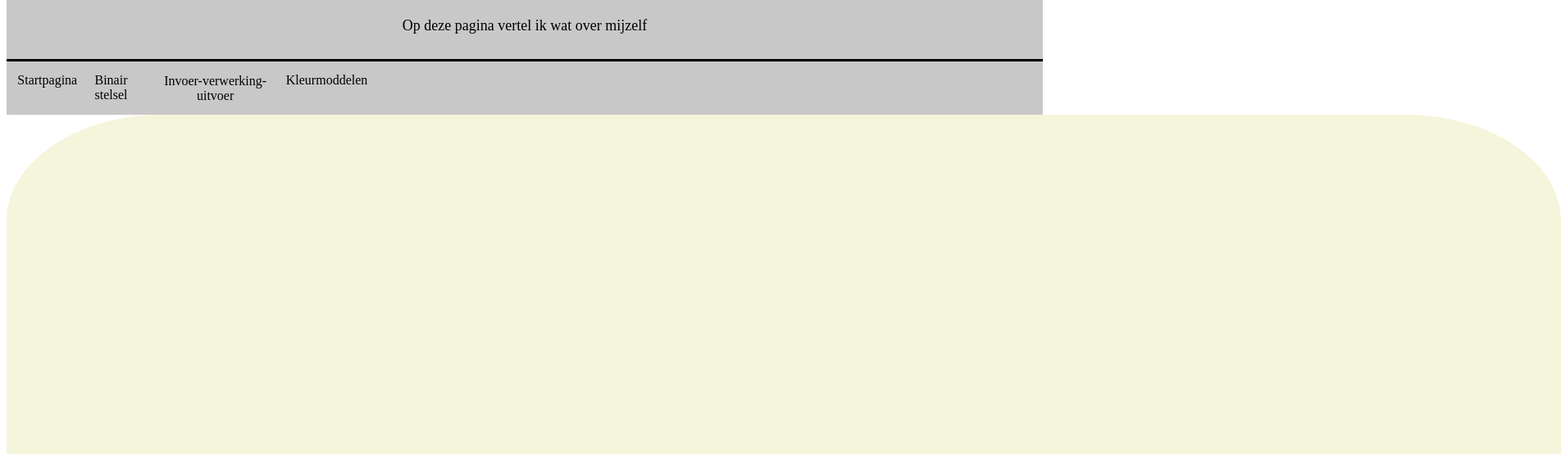
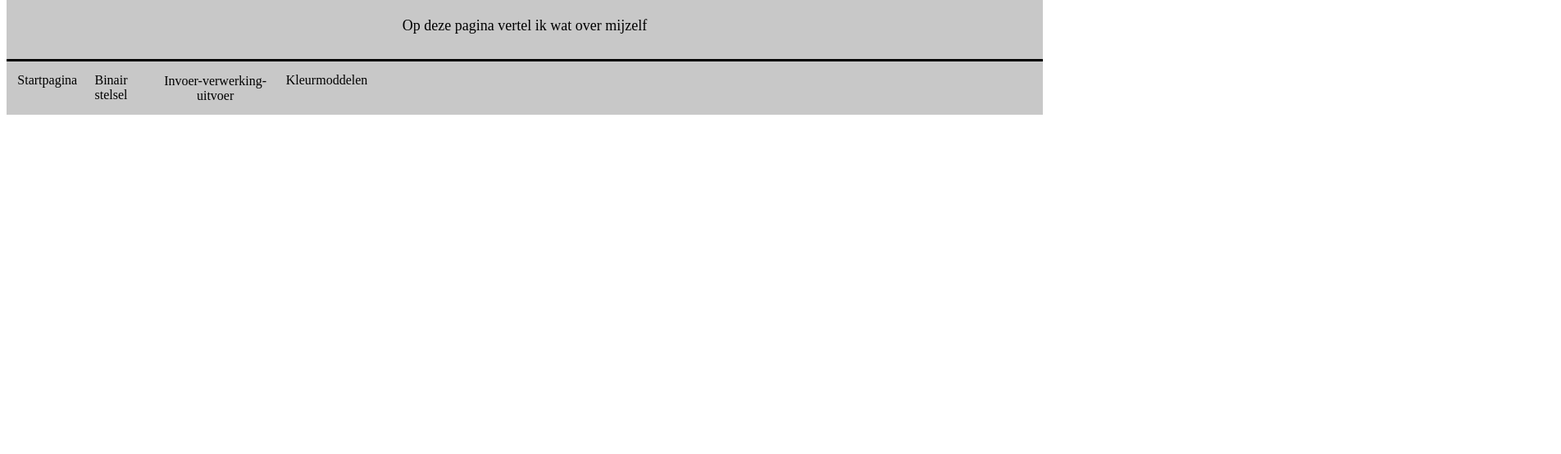
Before and after one commit to ties8/ties8.github.io, a plain HTML site: page index.html in a window 1280 px wide. Shown: the part 90-644 px from the top of the page at 82% size, 1904 px wide, since content can reach past the window. Drawn offline with Linux system fonts and the light colour scheme.

Commit message:
huts 2.po

```diff
--- a/opmaak.css
+++ b/opmaak.css
@@ -6,8 +6,8 @@ body {
     color: black;
     text-align: center;
     font-size: small;
-    padding: 50%;
-    margin: 0;
+    padding: 1%;
+    margin: 50%;
     background-color: beige;
     width: 50%;
     border-radius: 10%;
```
